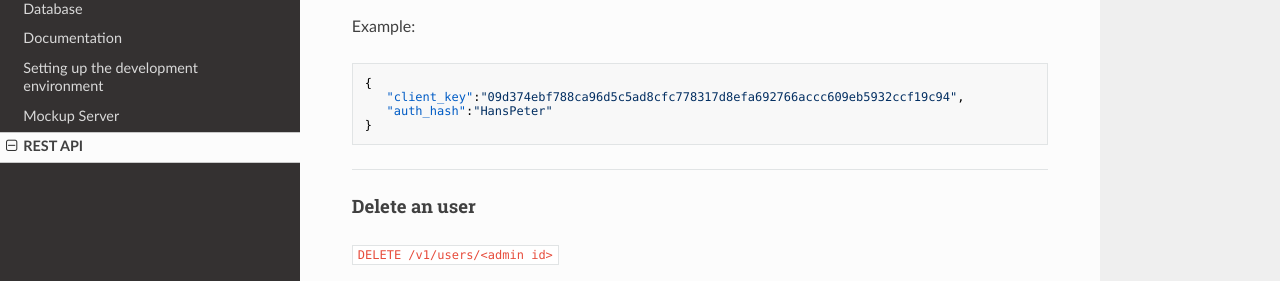
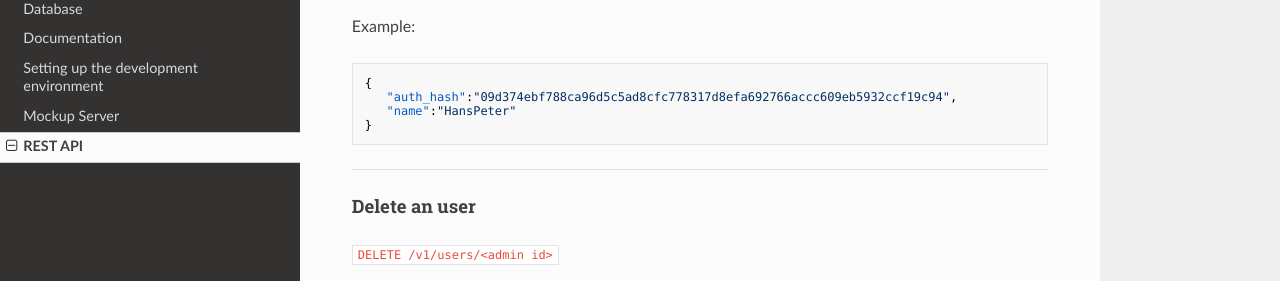
Before and after one commit to FSIN-ohm/Matomat-Documentation, an MkDocs documentation site: the page built from docs/rest_api.md, in a window 1280 px wide and 900 px high, scrolled down 5000 px. Shown: the part 170-451 px from the top of the window. Built offline with MkDocs 1.6.1, drawn with Linux system fonts in a browser that asks for light colours; nearby versions of some CDN libraries.

````diff
--- a/docs/rest_api.md
+++ b/docs/rest_api.md
@@ -238,8 +238,8 @@
 Example:
 ```
 {
-   "client_key":"09d374ebf788ca96d5c5ad8cfc778317d8efa692766accc609eb5932ccf19c94",
-   "auth_hash":"HansPeter"
+   "auth_hash":"09d374ebf788ca96d5c5ad8cfc778317d8efa692766accc609eb5932ccf19c94",
+   "name":"HansPeter"
 }
 ```
 
````
